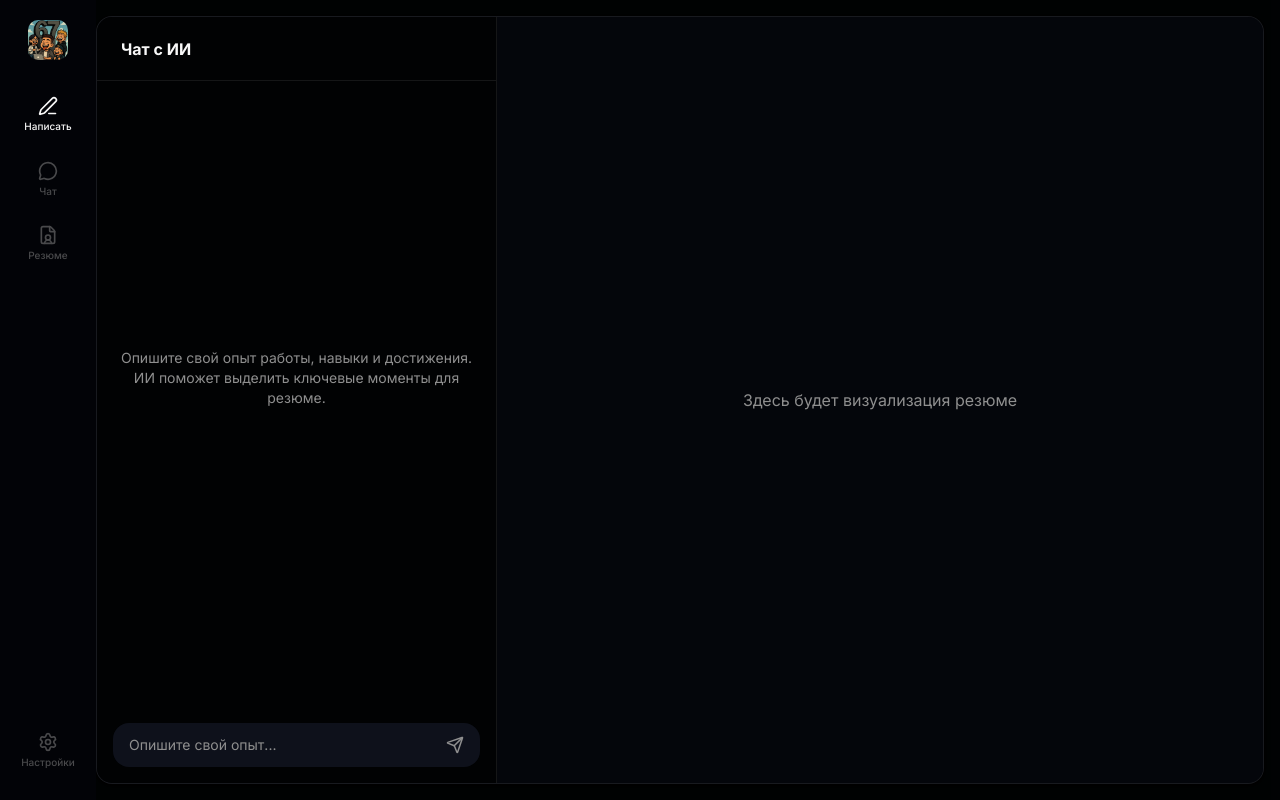
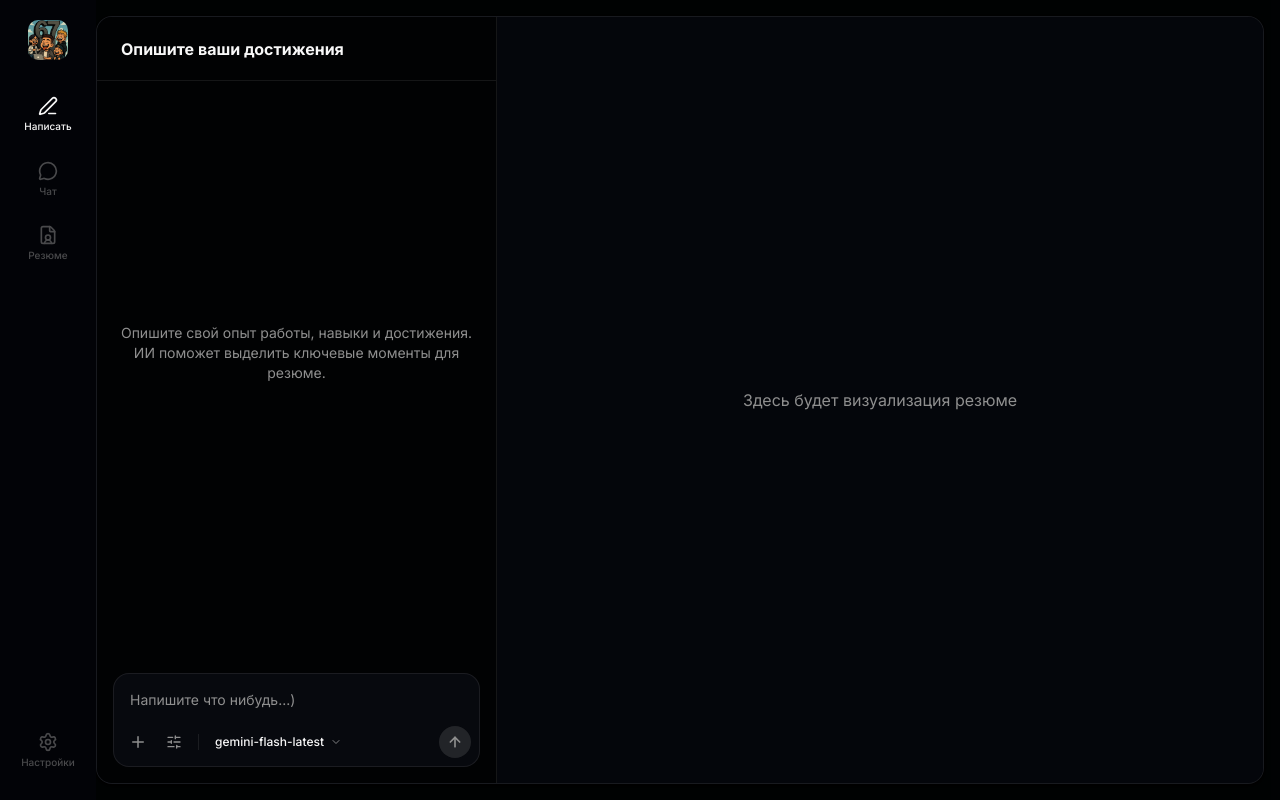
Before and after one commit to krollfaster/Hire, a Next.js app: page /builder in a window 1280 px wide. Built offline with nearby package versions, Linux system fonts and the light colour scheme.

Commit message:
Описание изменений, которые я внес

```diff
--- a/package.json
+++ b/package.json
@@ -9,6 +9,7 @@
     "lint": "eslint"
   },
   "dependencies": {
+    "@google/generative-ai": "^0.24.1",
     "@radix-ui/react-avatar": "^1.1.11",
     "@radix-ui/react-progress": "^1.1.8",
     "@radix-ui/react-scroll-area": "^1.2.10",
--- a/src/app/globals.css
+++ b/src/app/globals.css
@@ -92,13 +92,13 @@
   --popover-foreground: oklch(0.98 0 0);
   --primary: oklch(0.65 0.25 270);
   /* Bright Indigo */
-  --primary-foreground: oklch(0.12 0 0);
+  --primary-foreground: oklch(0.98 0 0);
   --secondary: oklch(0.18 0.02 270);
   --secondary-foreground: oklch(0.98 0 0);
   --muted: oklch(0.18 0.02 270);
   --muted-foreground: oklch(0.65 0 0);
   --accent: oklch(0.65 0.25 270);
-  --accent-foreground: oklch(0.12 0 0);
+  --accent-foreground: oklch(0.98 0 0);
   --destructive: oklch(0.7 0.2 22);
   --border: oklch(1 0 0 / 8%);
   --input: oklch(1 0 0 / 12%);
--- a/src/app/page.tsx
+++ b/src/app/page.tsx
@@ -68,7 +68,7 @@ export default function LandingPage() {
           transition={{ duration: 0.5, delay: 0.3 }}
           className="flex sm:flex-row flex-col gap-4"
         >
-          <Link href="/dashboard">
+          <Link href="/builder">
             <Button size="lg" className="gap-2 px-8 glow-primary">
               Присоединиться
               <ArrowRight size={18} />
--- a/src/components/layout/ChatPanel.tsx
+++ b/src/components/layout/ChatPanel.tsx
@@ -1,9 +1,10 @@
 "use client";
 
 import { useState, useRef, useEffect } from "react";
-import { motion } from "framer-motion";
-import { Send } from "lucide-react";
+import { motion, AnimatePresence } from "framer-motion";
+import { Plus, SlidersHorizontal, ArrowUp, ChevronDown } from "lucide-react";
 import { cn } from "@/lib/utils";
+const MODELS = ["gemini-flash-latest", "gemini-2.0-flash-exp", "gemini-pro-latest"];
 
 interface Message {
     id: string;
@@ -16,6 +17,8 @@ export const ChatPanel = () => {
     const [messages, setMessages] = useState<Message[]>([]);
     const [input, setInput] = useState("");
     const [isLoading, setIsLoading] = useState(false);
+    const [selectedModel, setSelectedModel] = useState(MODELS[0]);
+    const [isModelPickerOpen, setIsModelPickerOpen] = useState(false);
     const messagesEndRef = useRef<HTMLDivElement>(null);
 
     const scrollToBottom = () => {
@@ -26,7 +29,7 @@ export const ChatPanel = () => {
         scrollToBottom();
     }, [messages]);
 
-    const handleSubmit = (e: React.FormEvent) => {
+    const handleSubmit = async (e: React.FormEvent) => {
         e.preventDefault();
         if (!input.trim() || isLoading) return;
 
@@ -37,32 +40,59 @@ export const ChatPanel = () => {
             timestamp: new Date(),
         };
 
-        setMessages((prev) => [...prev, userMessage]);
+        const newMessages = [...messages, userMessage];
+        setMessages(newMessages);
         setInput("");
         setIsLoading(true);
 
-        // Имитация ответа ИИ
-        setTimeout(() => {
+        try {
+            const response = await fetch("/api/chat", {
+                method: "POST",
+                headers: { "Content-Type": "application/json" },
+                body: JSON.stringify({
+                    messages: newMessages,
+                    model: selectedModel,
+                }),
+            });
+
+            if (!response.ok) {
+                const errorData = await response.json().catch(() => ({}));
+                throw new Error(errorData.error || "Failed to fetch response");
+            }
+
+            const data = await response.json();
+
             const assistantMessage: Message = {
                 id: (Date.now() + 1).toString(),
-                content: "Спасибо за информацию! Я проанализирую ваш опыт и выделю ключевые навыки для резюме.",
+                content: data.content,
                 role: "assistant",
                 timestamp: new Date(),
             };
+
             setMessages((prev) => [...prev, assistantMessage]);
+        } catch (error) {
+            console.error(error);
+            const errorMessage: Message = {
+                id: (Date.now() + 1).toString(),
+                content: "Извините, произошла ошибка при обращении к ИИ.",
+                role: "assistant",
+                timestamp: new Date(),
+            };
+            setMessages((prev) => [...prev, errorMessage]);
+        } finally {
             setIsLoading(false);
-        }, 1000);
+        }
     };
 
     return (
         <div className="flex flex-col bg-background border-border border-r w-[400px] h-full">
             {/* Header */}
             <div className="flex items-center px-6 border-border border-b h-16">
-                <h2 className="font-bold text-foreground text-l">Чат с ИИ</h2>
+                <h2 className="font-bold text-foreground text-l">Опишите ваши достижения</h2>
             </div>
 
             {/* Messages */}
-            <div className="flex-1 space-y-4 p-4 overflow-y-auto">
+            <div className="flex-1 space-y-4 p-5 overflow-y-auto">
                 {messages.length === 0 && (
                     <div className="flex flex-col justify-center items-center h-full text-center">
                         <p className="text-muted-foreground text-sm">
@@ -101,28 +131,100 @@ export const ChatPanel = () => {
                 <div ref={messagesEndRef} />
             </div>
 
-            {/* Input */}
+            {/* Input & Model Selector */}
             <div className="p-4 border-border">
-                <form onSubmit={handleSubmit} className="relative">
+                <form
+                    onSubmit={handleSubmit}
+                    className="flex flex-col bg-muted/50 focus-within:bg-muted border border-border focus-within:border-primary/50 rounded-2xl transition-colors"
+                >
                     <input
                         type="text"
                         value={input}
                         onChange={(e) => setInput(e.target.value)}
-                        placeholder="Опишите свой опыт..."
-                        className="bg-muted px-4 py-3 pr-12 border-0 rounded-xl focus:outline-none focus:ring-2 focus:ring-primary w-full text-foreground placeholder:text-muted-foreground text-sm"
+                        placeholder="Напишите что нибудь...)"
+                        className="bg-transparent px-4 py-4 focus:outline-none w-full text-foreground placeholder:text-muted-foreground text-sm"
                     />
+
+                    <div className="flex justify-between items-center px-2 pb-2">
+                        {/* Left Controls */}
+                        <div className="flex items-center gap-1">
+                            <button
+                                type="button"
+                                className="flex justify-center items-center hover:bg-background/50 rounded-lg w-8 h-8 text-muted-foreground hover:text-foreground transition-colors"
+                            >
+                                <Plus size={18} />
+                            </button>
+                            <button
+                                type="button"
+                                className="flex justify-center items-center hover:bg-background/50 rounded-lg w-8 h-8 text-muted-foreground hover:text-foreground transition-colors"
+                            >
+                                <SlidersHorizontal size={16} />
+                            </button>
+
+                            {/* Divider */}
+                            <div className="mx-1 bg-border w-px h-4" />
+
+                            {/* Model Selector */}
+                            <div className="relative">
+                                <button
+                                    type="button"
+                                    onClick={() => setIsModelPickerOpen(!isModelPickerOpen)}
+                                    className="flex items-center gap-1.5 hover:bg-background/50 px-2 py-1.5 rounded-lg text-foreground text-xs transition-colors"
+                                >
+                                    <span className="font-medium">{selectedModel}</span>
+                                    <ChevronDown
+                                        size={12}
+                                        className={cn("opacity-50 transition-transform", isModelPickerOpen && "rotate-180")}
+                                    />
+                                </button>
+
+                                {/* Dropdown */}
+                                <AnimatePresence>
+                                    {isModelPickerOpen && (
+                                        <motion.div
+                                            initial={{ opacity: 0, y: 10, scale: 0.95 }}
+                                            animate={{ opacity: 1, y: 0, scale: 1 }}
+                                            exit={{ opacity: 0, y: 10, scale: 0.95 }}
+                                            className="bottom-full left-0 z-50 absolute bg-popover/80 shadow-lg backdrop-blur-lg mb-2 p-1 border border-border rounded-lg w-48"
+                                        >
+                                            {MODELS.map((model) => (
+                                                <button
+                                                    key={model}
+                                                    type="button"
+                                                    onClick={() => {
+                                                        setSelectedModel(model);
+                                                        setIsModelPickerOpen(false);
+                                                    }}
+                                                    className={cn(
+                                                        "px-3 py-2 rounded-md w-full text-xs text-left transition-colors",
+                                                        selectedModel === model
+                                                            ? "bg-primary/20 text-primary"
+                                                            : "text-foreground hover:bg-muted"
+                                                    )}
+                                                >
+                                                    {model}
+                                                </button>
+                                            ))}
+                                        </motion.div>
+                                    )}
+                                </AnimatePresence>
+                            </div>
+                        </div>
+
+                        {/* Right: Send Button */}
                         <button
                             type="submit"
                             disabled={!input.trim() || isLoading}
                             className={cn(
-                            "top-1/2 right-2 absolute p-2 rounded-lg transition-colors -translate-y-1/2",
+                                "flex justify-center items-center rounded-xl w-8 h-8 transition-all duration-200",
                                 input.trim() && !isLoading
-                                ? "bg-primary text-primary-foreground hover:bg-primary/90"
-                                : "text-muted-foreground"
+                                    ? "bg-primary text-primary-foreground hover:opacity-90 shadow-sm"
+                                    : "bg-muted-foreground/20 text-muted-foreground cursor-not-allowed"
                             )}
                         >
-                        <Send size={18} />
+                            <ArrowUp size={16} strokeWidth={2.5} />
                         </button>
+                    </div>
                 </form>
             </div>
         </div>
```
Also changed, not shown: src/app/api/chat/route.ts (added, +43 -0 lines), 1 other file (tests, documents, lock files or other folders). Lines whose indentation alone changed are shown as unchanged.
